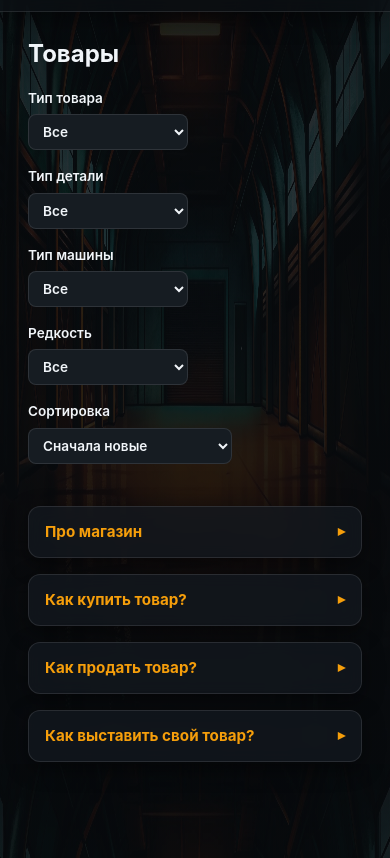
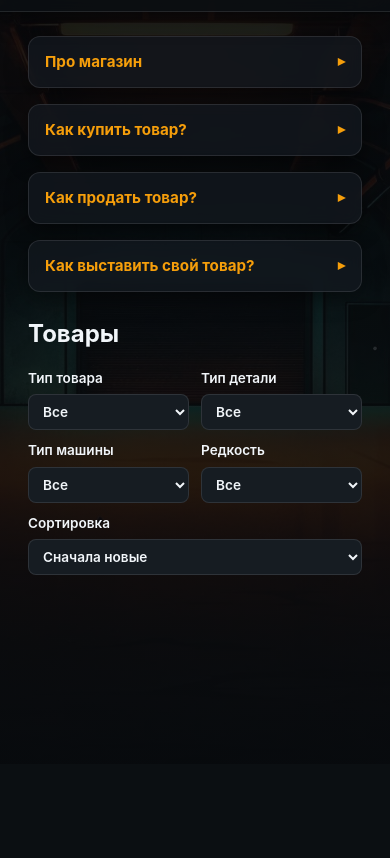
Before and after one commit to ExtrimKH/MR, a website: page public/index.html in a window 390 px wide. Shown: the part 80-938 px from the top of the page. After the commit the page ends 844 px from the top, so only its background shows below. Drawn offline with Linux system fonts and the light colour scheme; no server answers.

Commit message:
Мобильная раскладка: блоки сверху, фильтры 2x2, сортировка на всю ширину

```diff
--- a/public/styles.css
+++ b/public/styles.css
@@ -511,7 +511,17 @@ button.danger:hover { background: #dc2626; }
 
 @media (max-width: 900px) {
   .layout { grid-template-columns: 1fr; }
-  .sidebar { position: static; top: auto; }
+  /* блоки — наверх, над товарами */
+  .sidebar { position: static; top: auto; order: -1; }
+  /* фильтры — сеткой 2 в ряд, сортировка снизу на всю ширину */
+  .filters {
+    display: grid;
+    grid-template-columns: 1fr 1fr;
+    gap: 10px 12px;
+  }
+  .filters label { margin: 0; }
+  .filters select { width: 100%; min-width: 0; }
+  .filters label:last-child { grid-column: 1 / -1; }
 }
 @media (max-width: 600px) {
   .admin-item { flex-wrap: wrap; }
```
